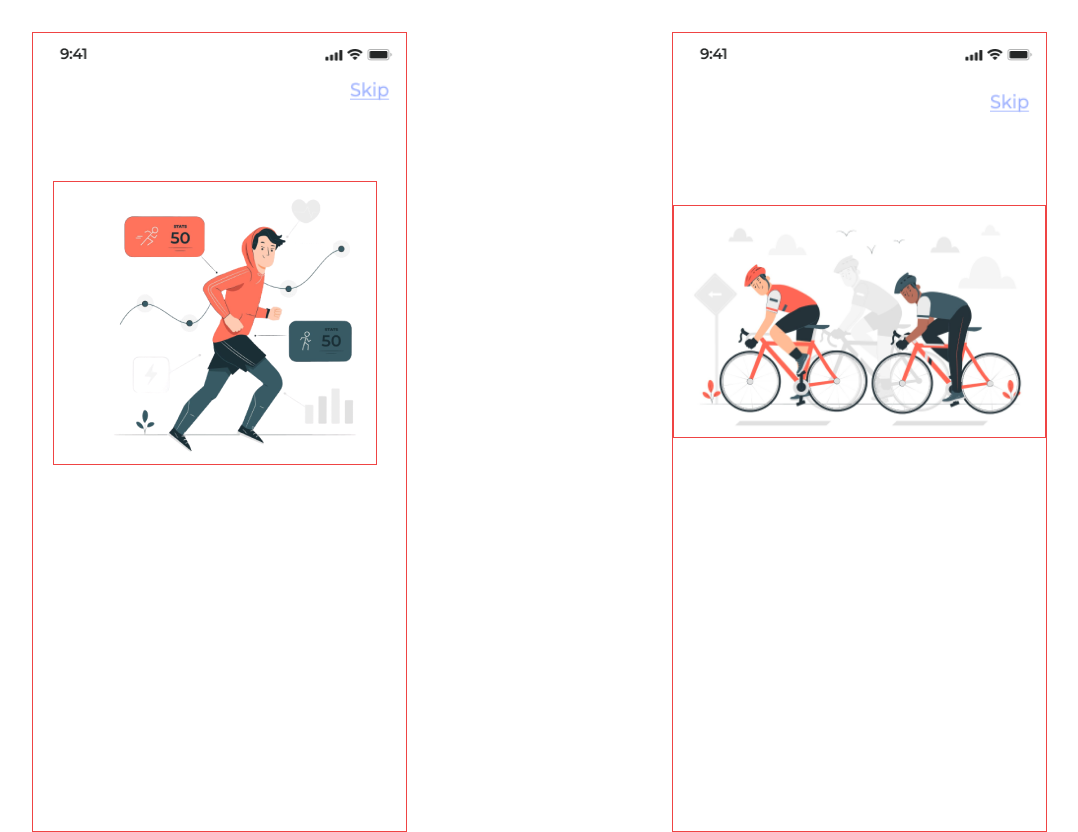
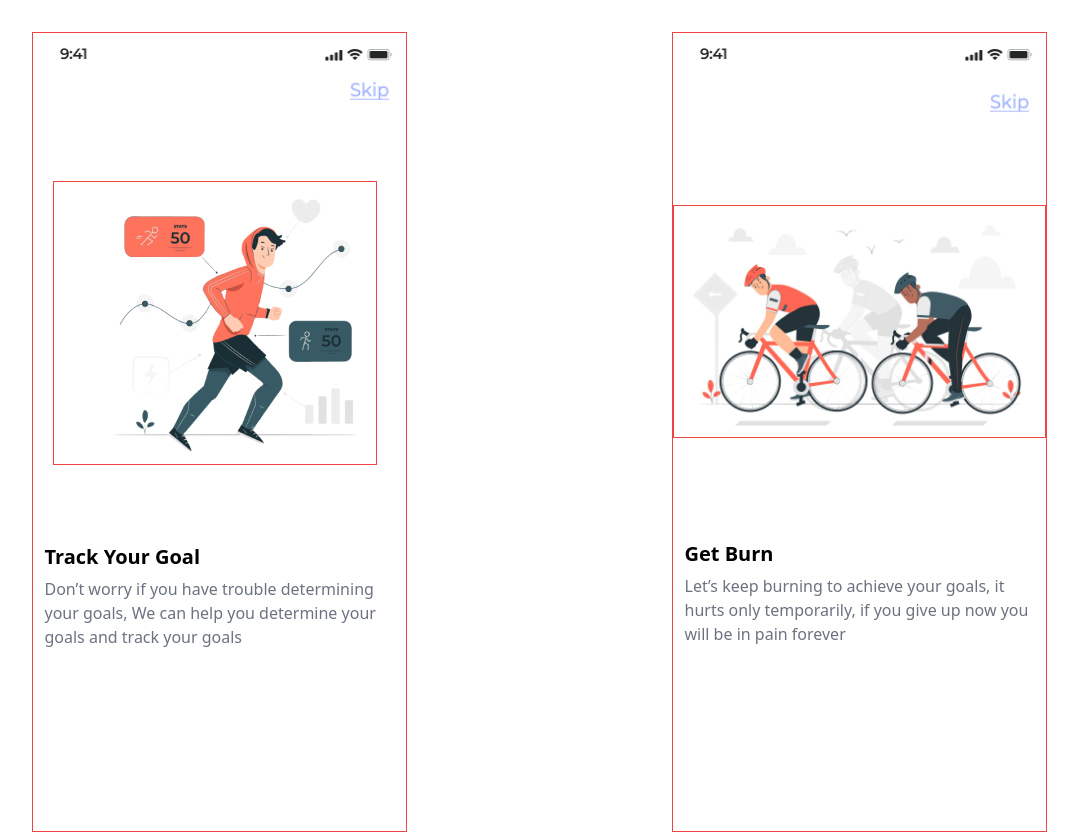
Before and after one commit to AbuUsaid/fitness_app_UI, a website: page src/index.html in a window 1280 px wide. Shown: the whole page, without its empty margins (101-1179 px from the left). Drawn offline with Linux system fonts and the light colour scheme.

Commit message:
align heading and paragraph

```diff
--- a/src/index.html
+++ b/src/index.html
@@ -21,6 +21,20 @@
               class="my-20 pl-10 ml-5 border border-red-500"
             />
           </div>
+          <!-- Text here -->
+          <div class="">
+            <h2
+              class="text-left font-monserrat font-bold text-xl leading-6 mb-2 mx-3"
+            >
+              Track Your Goal
+            </h2>
+            <p
+              class="text-left font-monserrat text-base leading-5.5 text-gray-500 mx-3"
+            >
+              Don’t worry if you have trouble determining your goals, We can
+              help you determine your goals and track your goals
+            </p>
+          </div>
         </div>
       </div>
 
@@ -42,6 +56,20 @@
               class="my-20 px-3 border border-red-500"
             />
           </div>
+          <!-- Text here -->
+          <div class="">
+            <h2
+              class="text-left font-monserrat font-bold text-xl leading-6 mb-2 mx-3 pt-6"
+            >
+              Get Burn
+            </h2>
+            <p
+              class="text-left font-monserrat text-base leading-5.5 text-gray-500 mx-3"
+            >
+              Let’s keep burning to achieve your goals, it hurts only
+              temporarily, if you give up now you will be in pain forever
+            </p>
+          </div>
         </div>
       </div>
     </section>
```
Also changed, not shown: src/output.css.
